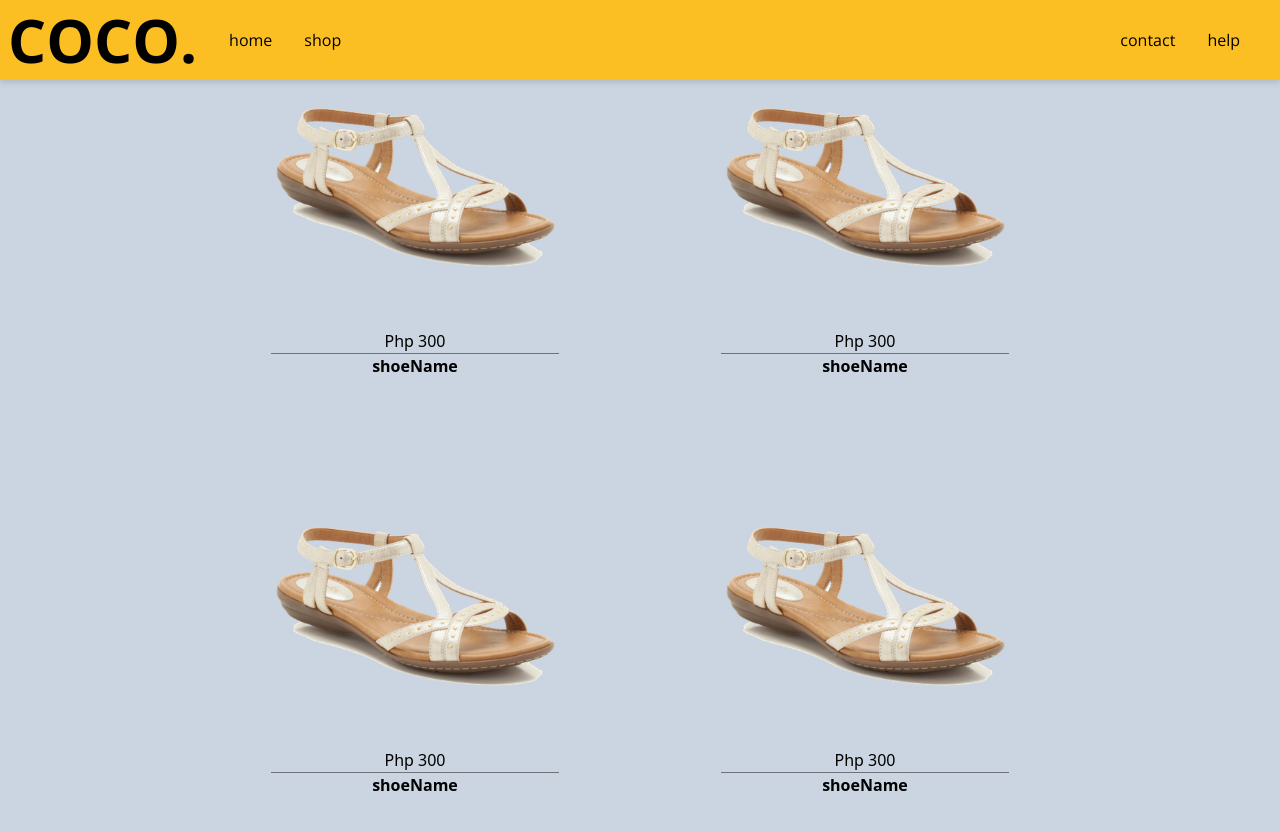
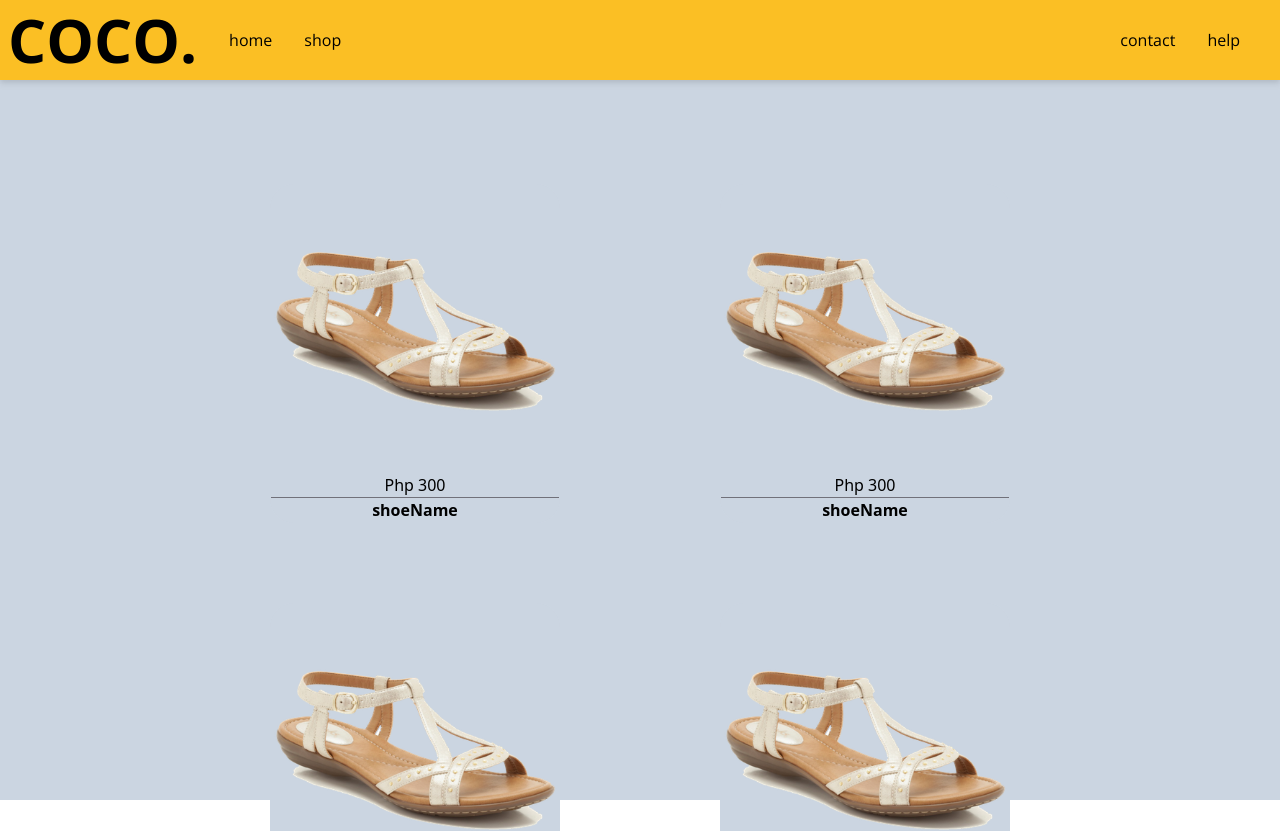
Before and after one commit to luvie23/react-tailwind-practice, a React (Create React App) app: page /shop in a window 1280 px wide. Shown: the top 831 px of the page. Built offline with nearby package versions, Linux system fonts and the light colour scheme.

Commit message:
adjust background height for shop page

```diff
--- a/src/components/Shop.js
+++ b/src/components/Shop.js
@@ -4,7 +4,7 @@ import shoeImg from '../assets/placeholder.png'
 
 const Shop = () => {
     return (
-        <div className='w-full h-fit bg-slate-300 '>
+        <div className='w-full h-fit  bg-slate-300 pt-36 md:h-screen'>
             <div className=' flex flex-wrap justify-center '>
                 <Item price='300' img={shoeImg} text={'shoeName'}/>
                 <Item price='300' img={shoeImg} text={'shoeName'}/>
```
